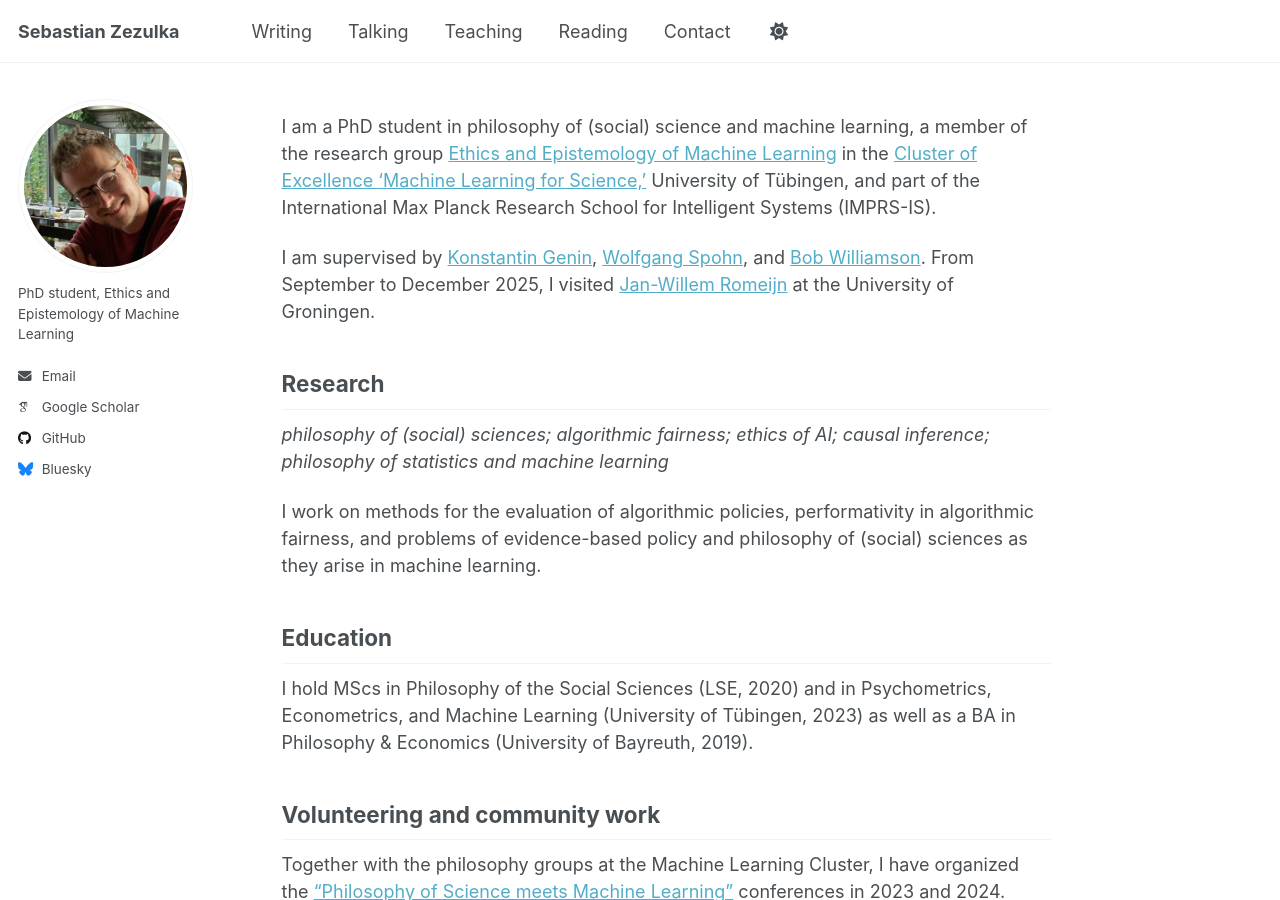
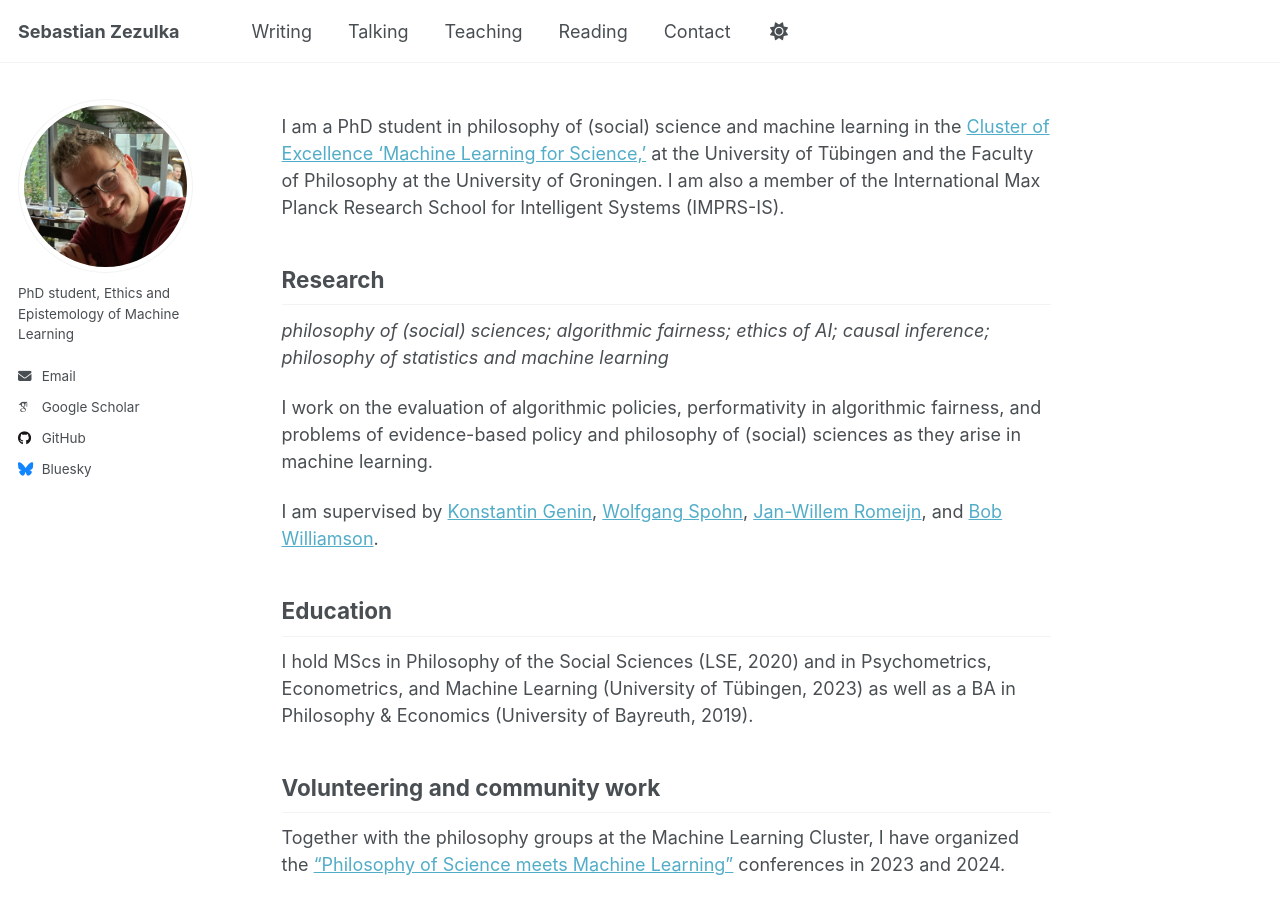
Before and after one commit to sezezulka/sezezulka.github.io, a Jekyll site: the page built from _pages/about.md, in a window 1280 px wide and 900 px high. Built offline with Jekyll 4.4.1, drawn with Linux system fonts in a browser that asks for light colours; some web fonts are replaced; a script that is not in the unit is left out.

Commit message:
Update about

```diff
--- a/_pages/about.md
+++ b/_pages/about.md
@@ -9,16 +9,15 @@ redirect_from:
   - /home.html
 ---
 
-I am a PhD student in philosophy of (social) science and machine learning, a member of the research group [Ethics and Epistemology of Machine Learning](https://ethics.epistemology.ai){:target="_blank"} in the [Cluster of Excellence 'Machine Learning for Science,'](https://uni-tuebingen.de/en/research/core-research/cluster-of-excellence-machine-learning/home/){:target="_blank"} University of Tübingen, and part of the International Max Planck Research School for Intelligent Systems (IMPRS-IS).
-
-I am supervised by [Konstantin Genin](https://kgenin.github.io/){:target="_blank"}, [Wolfgang Spohn](https://www.philosophie.uni-konstanz.de/ag-spohn/personen/prof-dr-wolfgang-spohn/){:target="_blank"}, and [Bob Williamson](https://fm.ls/){:target="_blank"}. From September to December 2025, I visited [Jan-Willem Romeijn](https://romeijn.web.rug.nl/){:target="_blank"} at the University of Groningen.
-
+I am a PhD student in philosophy of (social) science and machine learning in the [Cluster of Excellence 'Machine Learning for Science,'](https://uni-tuebingen.de/en/research/core-research/cluster-of-excellence-machine-learning/home/){:target="_blank"} at the University of Tübingen and the Faculty of Philosophy at the University of Groningen. I am also a member of the International Max Planck Research School for Intelligent Systems (IMPRS-IS).
 
 ## Research
 
 *philosophy of (social) sciences; algorithmic fairness; ethics of AI; causal inference;  philosophy of statistics and machine learning*
 
-I work on methods for the evaluation of algorithmic policies, performativity in algorithmic fairness, and problems of evidence-based policy and philosophy of (social) sciences as they arise in machine learning.
+I work on the evaluation of algorithmic policies, performativity in algorithmic fairness, and problems of evidence-based policy and philosophy of (social) sciences as they arise in machine learning.
+
+I am supervised by [Konstantin Genin](https://kgenin.github.io/){:target="_blank"}, [Wolfgang Spohn](https://www.philosophie.uni-konstanz.de/ag-spohn/personen/prof-dr-wolfgang-spohn/){:target="_blank"}, [Jan-Willem Romeijn](https://romeijn.web.rug.nl/){:target="_blank"}, and [Bob Williamson](https://fm.ls/){:target="_blank"}.
 
 ## Education
 
```
